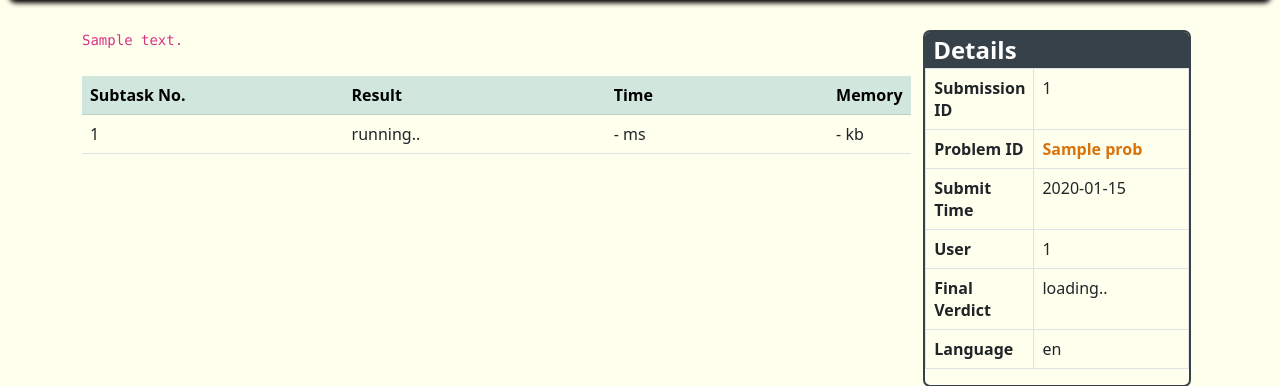
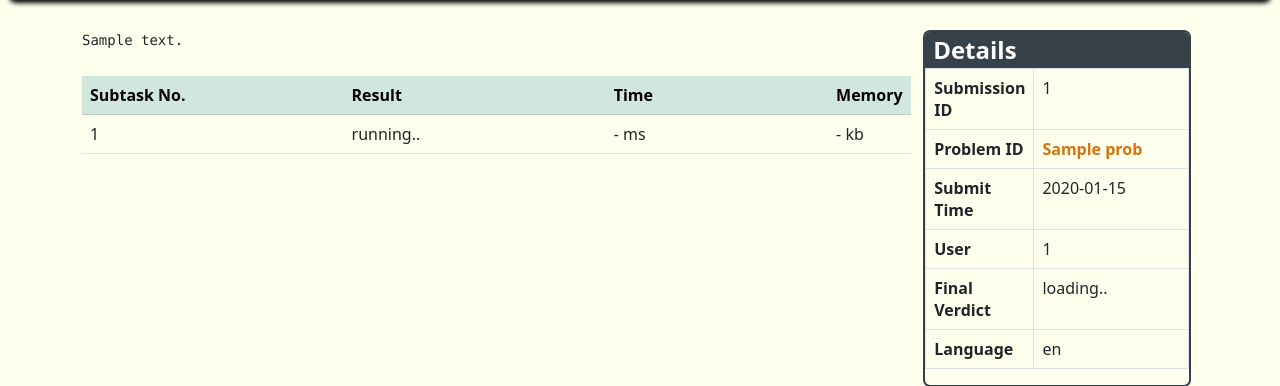
Before and after one commit to godempty/LmaoJudge, a Flask app: page /submissions/1 in a window 1280 px wide. Shown: the part 63-449 px from the top of the page. Run offline with Flask 2, Linux system fonts and the light colour scheme; a database or web service that is not in the repository returns one stand-in record (values such as "Sample title"); data that the repository does not hold is empty.

Commit message:
code area

```diff
--- a/website/templates/single_submission.html
+++ b/website/templates/single_submission.html
@@ -14,7 +14,7 @@
 <div class="two_col_70">
 	<div class="codeblock">
 {% for text in code.splitlines() %}
-<code>{{ text }}</code>
+<pre class="show-code"><code>{{ text }}<br></code></pre>
 {% endfor %}
 	</div>
 	<div class="table-responsive" style="width: 99%; margin-top: 25px">
```
